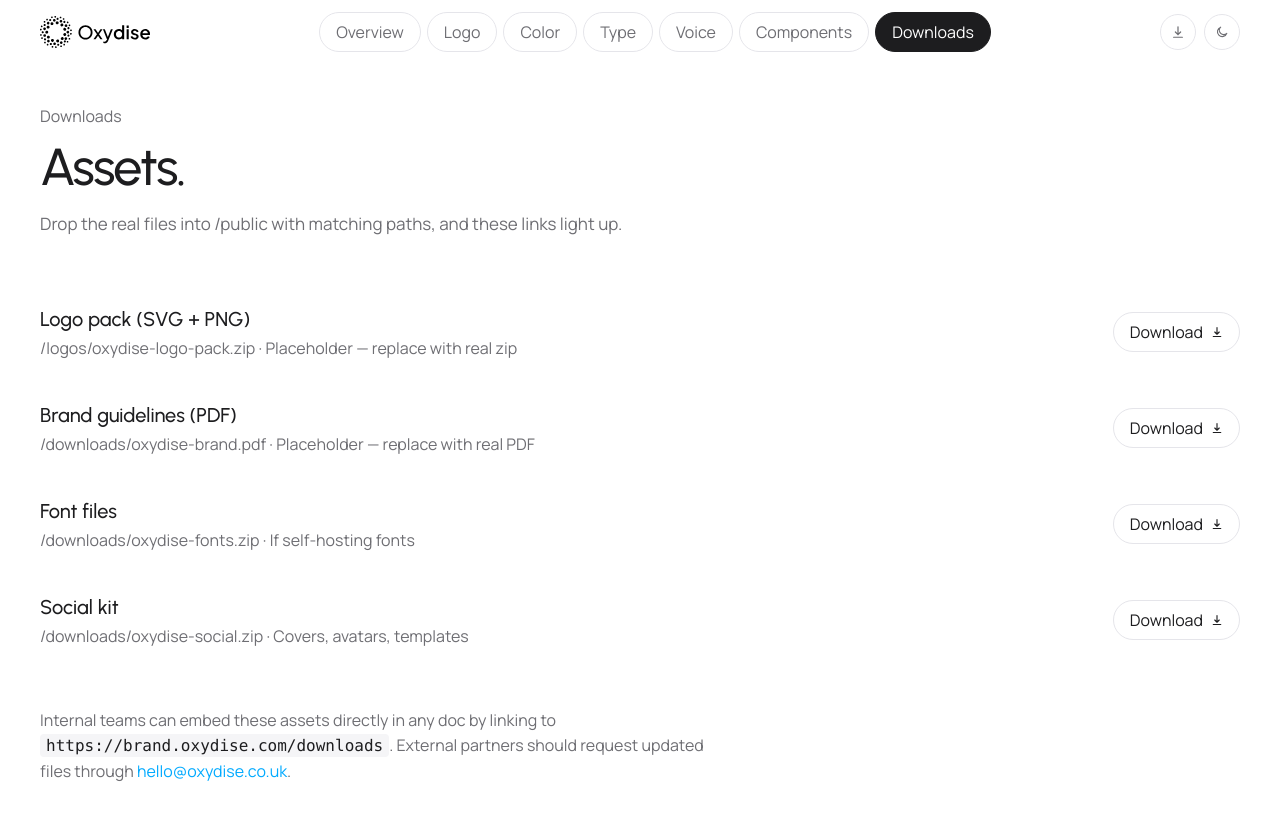
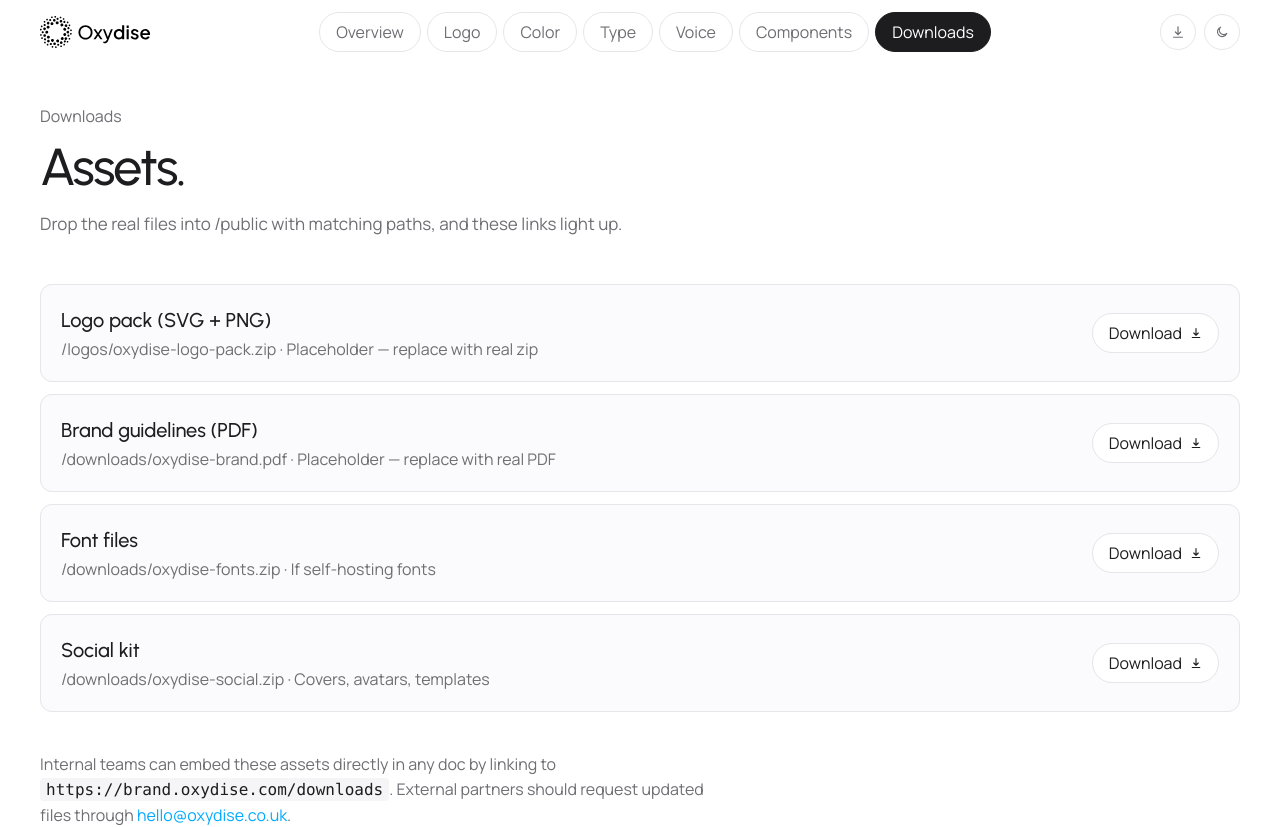
Before and after one commit to RIIFACE/oxydise-brand, a Next.js app: page /downloads in a window 1280 px wide. Before the commit the page ends 800 px from the top, so only its background shows below. Built offline with nearby package versions, Linux system fonts and the light colour scheme.

Commit message:
style(downloads): wrap each asset row in a card container

```diff
--- a/app/downloads/page.jsx
+++ b/app/downloads/page.jsx
@@ -13,12 +13,12 @@
       />
 
       <section className="mb-10">
-        <div>
+        <div className="grid gap-3">
           {brand.downloads.map((d) => (
             <a
               key={d.href}
               href={d.href}
-              className="flex items-center justify-between gap-4 px-0 py-5 transition-colors hover:text-ink"
+              className="flex items-center justify-between gap-4 rounded-xl border border-line bg-panel px-5 py-5 transition-colors hover:bg-surface hover:text-ink"
             >
               <div className="min-w-0">
                 <p className="font-display text-[20px] font-medium text-ink">{d.name}</p>
```
